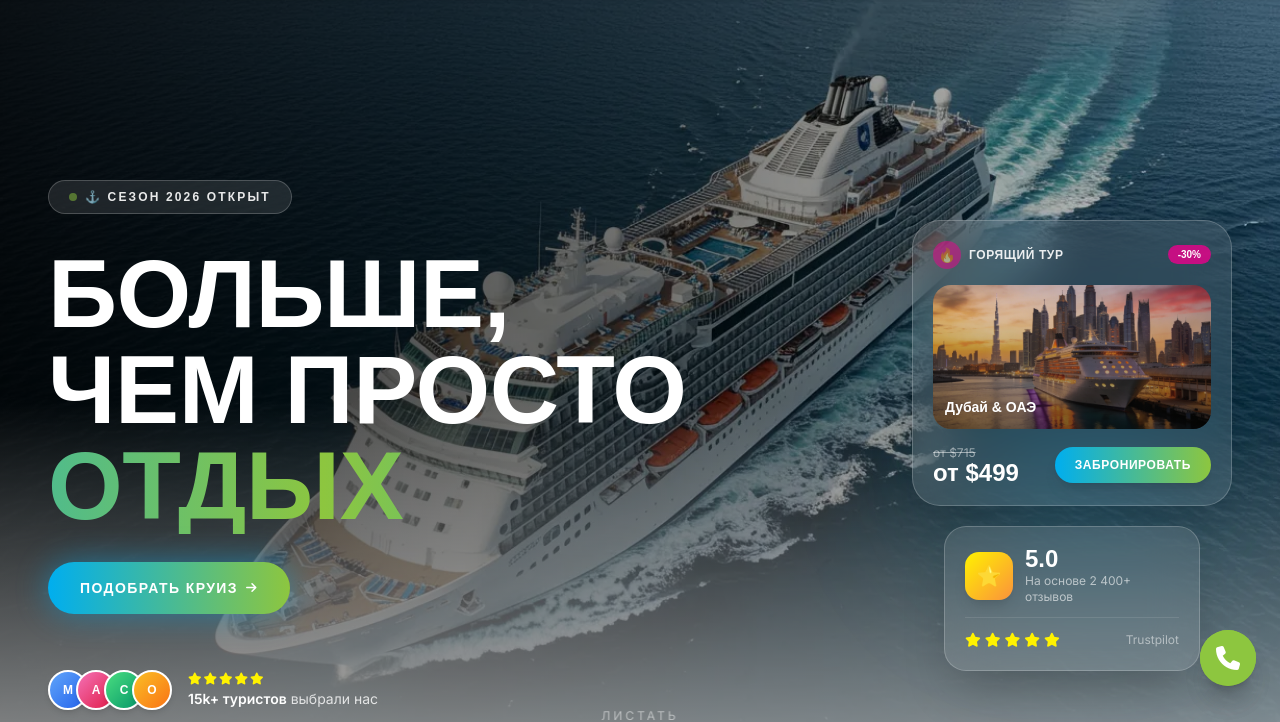
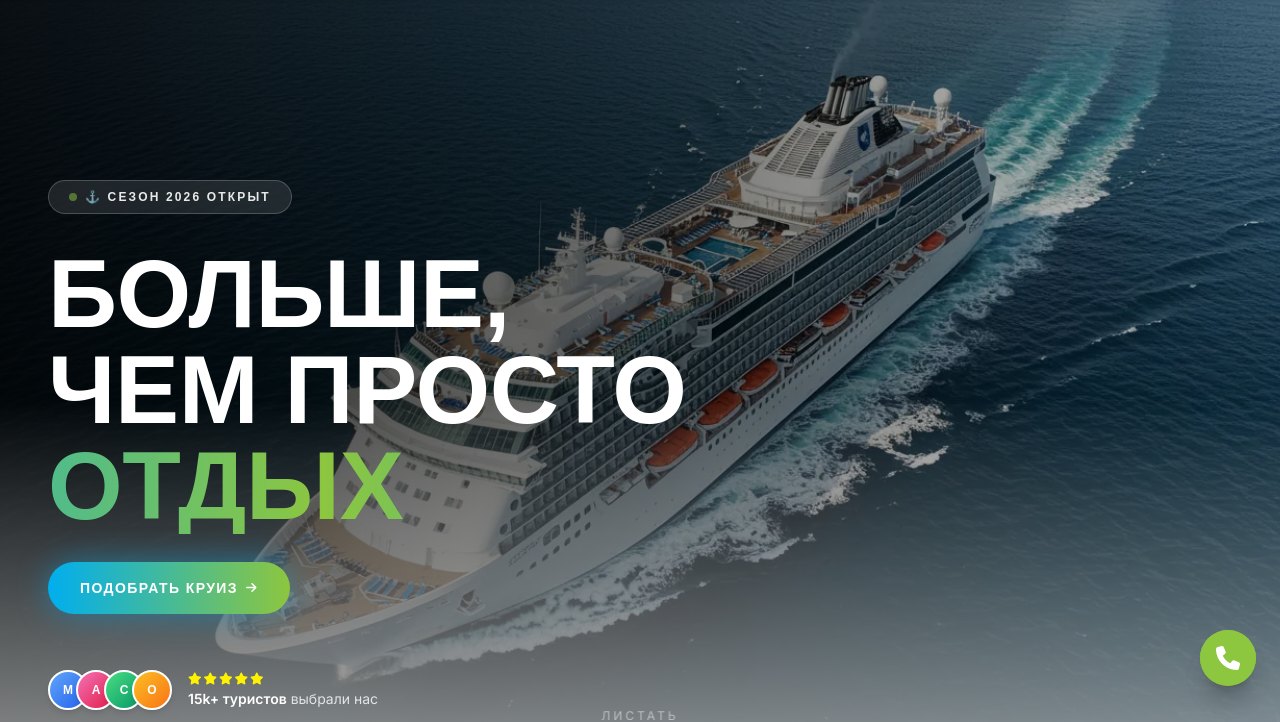
Before and after one commit to trofimovby/eco_cruiz, a plain HTML site: page index.html in a window 1280 px wide. Shown: the part 90-812 px from the top of the page. Drawn offline with nearby package versions, Linux system fonts and the light colour scheme; a web font is replaced by a local one.

Commit message:
Update index.html

```diff
--- a/index.html
+++ b/index.html
@@ -182,7 +182,7 @@
     </div>
 
     <!-- ═══════ MAIN LAYOUT ═══════ -->
-    <div class="relative z-10 w-full max-w-7xl mx-auto px-5 md:px-10 lg:px-12 flex items-center justify-between gap-8 h-full pt-20 md:pt-[90px]">
+    <div class="relative z-10 w-full max-w-7xl mx-auto px-5 md:px-10 lg:px-12 flex items-center h-full pt-20 md:pt-[90px]">
 
         <!-- ────────────────────────────────────────
              LEFT: Content
@@ -246,71 +246,6 @@
             </div>
         </div>
 
-        <!-- ────────────────────────────────────────
-             RIGHT: Floating Cards (hidden on mobile)
-        ──────────────────────────────────────── -->
-        <div class="hidden md:flex flex-col items-end justify-center gap-5 h-full py-16 flex-1 relative">
-
-            <!-- Decorative blur glow behind cards -->
-            <div class="absolute top-1/2 right-8 -translate-y-1/2 w-64 h-64 bg-ecoBlue/20 rounded-full blur-[80px] pointer-events-none"></div>
-
-            <!-- CARD 1: Hot deal -->
-            <div class="relative w-72 xl:w-80"
-                 data-aos="fade-left" data-aos-duration="700" data-aos-delay="400">
-                <div class="bg-white/10 backdrop-blur-xl border border-white/20 rounded-[28px] p-5 shadow-2xl hover:-translate-y-1 hover:bg-white/15 transition-all duration-500">
-
-                    <div class="flex items-center gap-2 mb-4">
-                        <span class="w-7 h-7 rounded-full bg-ecoPink flex items-center justify-center text-white text-sm animate-pulse">🔥</span>
-                        <span class="text-white/90 text-xs font-display font-bold uppercase tracking-wider">Горящий тур</span>
-                        <span class="ml-auto px-2.5 py-0.5 rounded-full bg-ecoPink/80 text-white text-[10px] font-display font-bold uppercase">-30%</span>
-                    </div>
-
-                    <div class="rounded-[18px] overflow-hidden h-36 mb-4 relative">
-                        <img src="persian_gulf.webp"
-                             alt="Дубай — горящий круизный тур"
-                             class="w-full h-full object-cover">
-                        <div class="absolute inset-0 bg-gradient-to-t from-black/50 to-transparent"></div>
-                        <span class="absolute bottom-3 left-3 text-white font-display font-bold text-sm">Дубай & ОАЭ</span>
-                    </div>
-
-                    <div class="flex items-center justify-between">
-                        <div>
-                            <p class="text-white/50 text-xs font-sans line-through">от $715</p>
-                            <p class="text-white font-display font-black text-2xl leading-none">от $499</p>
-                        </div>
-                        <a href="#contact"
-                           class="px-5 py-2.5 rounded-full bg-gradient-to-r from-ecoBlue to-ecoGreen text-white text-xs font-display font-bold uppercase tracking-wider hover:scale-105 transition-all duration-300 shadow-lg">
-                            Забронировать
-                        </a>
-                    </div>
-                </div>
-            </div>
-
-            <!-- CARD 2: Rating -->
-            <div class="w-56 xl:w-64 mr-8"
-                 data-aos="fade-left" data-aos-duration="700" data-aos-delay="600">
-                <div class="bg-white/10 backdrop-blur-xl border border-white/20 rounded-[22px] p-5 shadow-2xl hover:-translate-y-1 hover:bg-white/15 transition-all duration-500">
-                    <div class="flex items-center gap-3">
-                        <div class="w-12 h-12 rounded-[14px] bg-gradient-to-br from-ecoYellow to-orange-400 flex items-center justify-center text-xl shadow-lg flex-shrink-0">
-                            ⭐
-                        </div>
-                        <div>
-                            <p class="text-white font-display font-black text-2xl leading-none">5.0</p>
-                            <p class="text-white/60 text-xs font-sans mt-0.5">На основе 2 400+ отзывов</p>
-                        </div>
-                    </div>
-                    <div class="flex gap-1 mt-3 pt-3 border-t border-white/10">
-                        <i class="fa-solid fa-star text-ecoYellow text-sm"></i>
-                        <i class="fa-solid fa-star text-ecoYellow text-sm"></i>
-                        <i class="fa-solid fa-star text-ecoYellow text-sm"></i>
-                        <i class="fa-solid fa-star text-ecoYellow text-sm"></i>
-                        <i class="fa-solid fa-star text-ecoYellow text-sm"></i>
-                        <span class="ml-auto text-white/50 text-xs font-sans self-center">Trustpilot</span>
-                    </div>
-                </div>
-            </div>
-
-        </div>
     </div>
 
     <!-- ═══════ BOTTOM SCROLL HINT (desktop only) ═══════ -->
```
